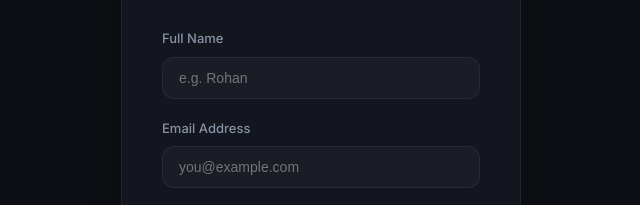
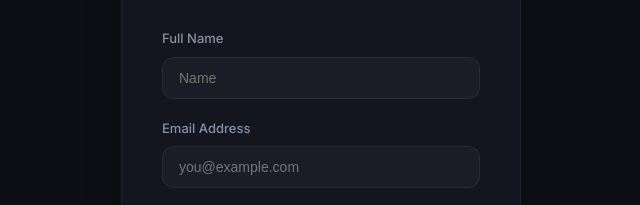
Before and after one commit to rohanpatange84/nexus-chat, a website: page index.html in a window 1280 px wide. Both pictures are taken after a click on the button "Sign Up". Shown: the part 264-469 px from the top of the page, 319-959 px from the left. Drawn offline with nearby package versions, Linux system fonts and the light colour scheme.

```diff
--- a/index.html
+++ b/index.html
@@ -28,7 +28,7 @@
       <form id="authForm">
         <div class="input-group" id="nameGroup" style="display:none;">
           <label for="authName">Full Name</label>
-          <input type="text" id="authName" placeholder="e.g. Rohan" />
+          <input type="text" id="authName" placeholder="Name" />
         </div>
         <div class="input-group">
           <label for="authEmail">Email Address</label>
```
